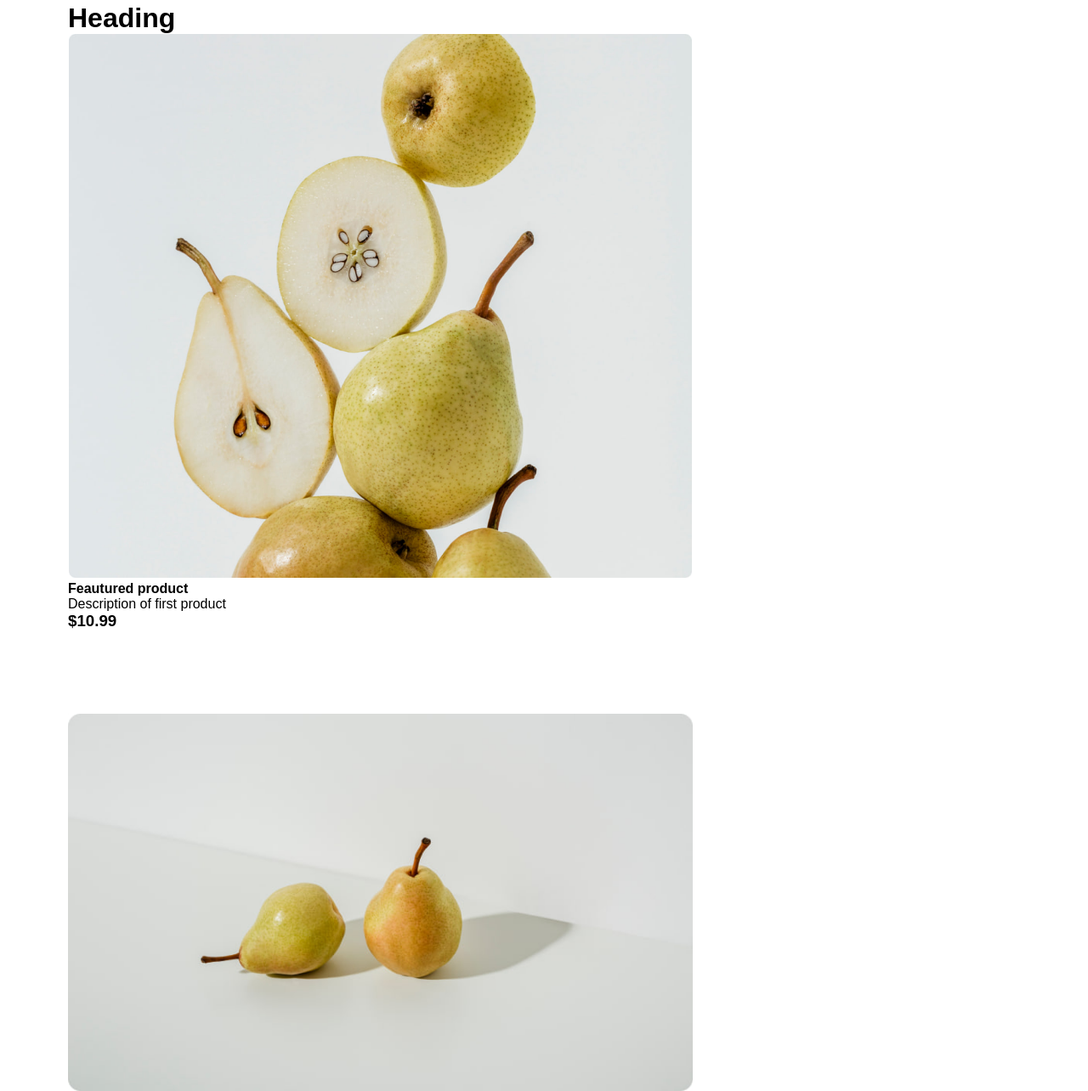
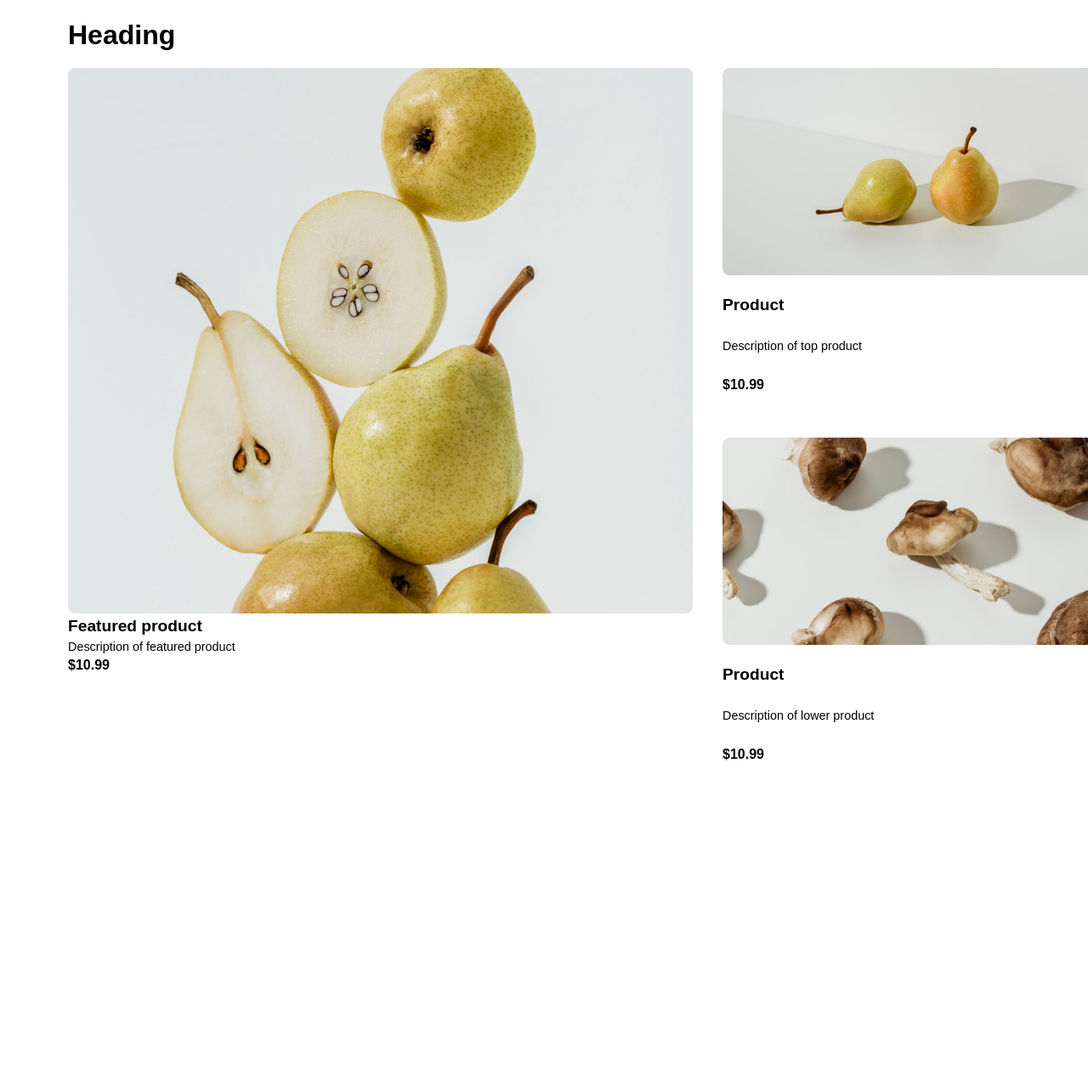
Before and after one commit to KirilNeon/prodweb, a plain HTML site: page index.html in a window 1280 px wide. Shown: the part 1003-2287 px from the top of the page at 85% size. After the commit the page ends 2000 px from the top, so only its background shows below. Drawn offline with Linux system fonts and the light colour scheme.

Commit message:
08.01.25 test

```diff
--- a/index.html
+++ b/index.html
@@ -62,22 +62,28 @@
         </div>
     </div>
     <div class="new_prod">
-            <div class="container-box-new">
-                <div class="box_pearslice"></div>
         <h1>Heading</h1>
-        <img src="img/pearslice.jpg" alt="img">
-        <h4>Feautured product</h4>
-        <a>Description of first product</a>
-        <h3>$10.99</h3>
-        <div class="box">
-            <img src="img/pear.jpg" alt="img">
-            <h4>Черешня</h4>
-            <a>Description of first product</a>
-            <h3>$10.99</h3>
+    <div class="grid">
+        <div class="featured-product">
+            <img src="img/pearslice.jpg" alt="img">
+            <h2>Featured product</h2>
+            <p>Description of featured product</p>
+            <span>$10.99</span>
         </div>
-            </div>
+        <div class="product top">
+            <img src="img/pear.jpg" alt="Top product">
+            <h2>Product</h2>
+            <p>Description of top product</p>
+            <span>$10.99</span>
         </div>
+    <div class="product lower">
+    <img src="img/mushrooms.jpg" alt="Lower product">
+    <h2>Product</h2>
+    <p>Description of lower product</p>
+    <span>$10.99</span>
     </div>
+</div>
+</div>
 
 </body>
-</html>
+</html><!DOCTYPE html>
--- a/style.css
+++ b/style.css
@@ -98,7 +98,7 @@ nav ul li a {
     width: 404px;
 }
 
-.new_prod .container-box .box a {
+.con.new_prod tainer-box .box a {
     color: rgb(129, 129, 129);
 }
 
@@ -107,3 +107,95 @@ nav ul li a {
     height: 640px;
     object-fit: contain;
 }
+
+.container {
+    max-width: 1280px;
+    margin: 0 auto;
+    padding: 20px;
+}
+
+h1 {
+    font-size: 2em;
+    margin-bottom: 20px;
+}
+
+.grid {
+    display: grid;
+    grid-template-columns: 735px 515px; /* Первая и вторая колонки */
+    grid-template-rows: 400px; /* Высота для правой части */
+    gap: 35px; /* Расстояние между колонками */
+  }
+
+  .featured-product {
+    grid-column: 1 / 2;
+    width: 735px;
+    height: 746px;
+  }
+
+  .featured-product img {
+    width: 735px;
+    height: 642px;
+    object-fit: cover; /* Обрезает изображение по размеру */
+    border-radius: 8px;
+  }
+
+  .product {
+    display: flex;
+    flex-direction: column;
+    justify-content: space-between;
+    width: 515px;
+    border-radius: 8px;
+    overflow: hidden;
+  }
+
+  .product img {
+    width: 515px;
+    height: 244px; /* Размер изображения внутри блоков */
+    object-fit: cover;
+    border-radius: 8px;
+  }
+
+  .product.top {
+    grid-column: 2 / 3;
+    grid-row: 1 / 2;
+    height: 382px; /* Половина высоты для первого блока */
+  }
+
+  .product.lower {
+    grid-column: 2 / 3;
+    grid-row: 2 / 3;
+    height: 382px; /* Половина высоты для второго блока */
+  }
+
+  h2 {
+    font-size: 1.2em;
+    margin: 0;
+  }
+
+  p {
+    font-size: 0.9em;
+    margin: 5px 0;
+  }
+
+  span {
+    font-size: 1em;
+    font-weight: bold;
+  }
+
+  @media (max-width: 768px) {
+    .grid {
+      grid-template-columns: 1fr;
+    }
+
+    .featured-product,
+    .product {
+      width: 100%;
+      height: auto;
+    }
+
+    .featured-product img,
+    .product img {
+      width: 100%;
+      height: auto;
+    }
+  }
```
